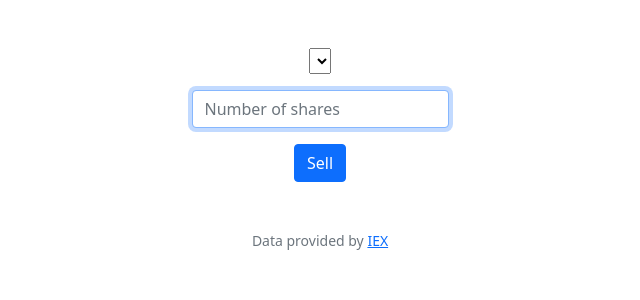
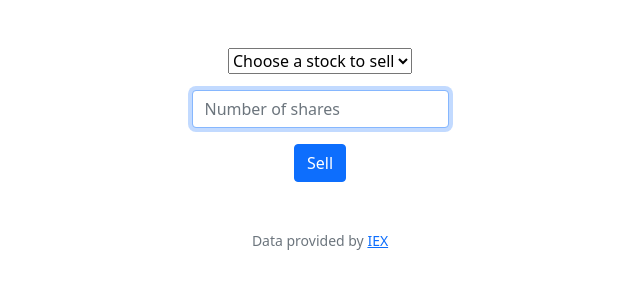
Before and after one commit to ina-inna/code50, a Flask app: page /sell in a window 1280 px wide. Shown: the part 76-376 px from the top of the page, without its empty margins (320-960 px from the left). Run offline with Flask 3, Linux system fonts and the light colour scheme; a user stored in the database is signed in; data comes from the database, SQL or seed files in the repository; lists and menus that the app fills with data are empty; some libraries are stand-ins or nearby versions.

Commit message:
Sun, Nov 26, 2023, 6:11 PM +00:00

```diff
--- a/finance/templates/sell.html
+++ b/finance/templates/sell.html
@@ -8,8 +8,9 @@
     <form action="/sell" method="post">
         <div class="mb-3">
                 <select name="share_to_sell">
+                    <option value="choose" selected disabled>Choose a stock to sell</option>
+
                     {% for stock in stocks %}
-                    <option value="choose" selected disabled>Choose a stock to sell</option>
                     <option value="{{ stock.stock }}"> {{ stock.stock }} </option>
                     {% endfor %}
 
```
